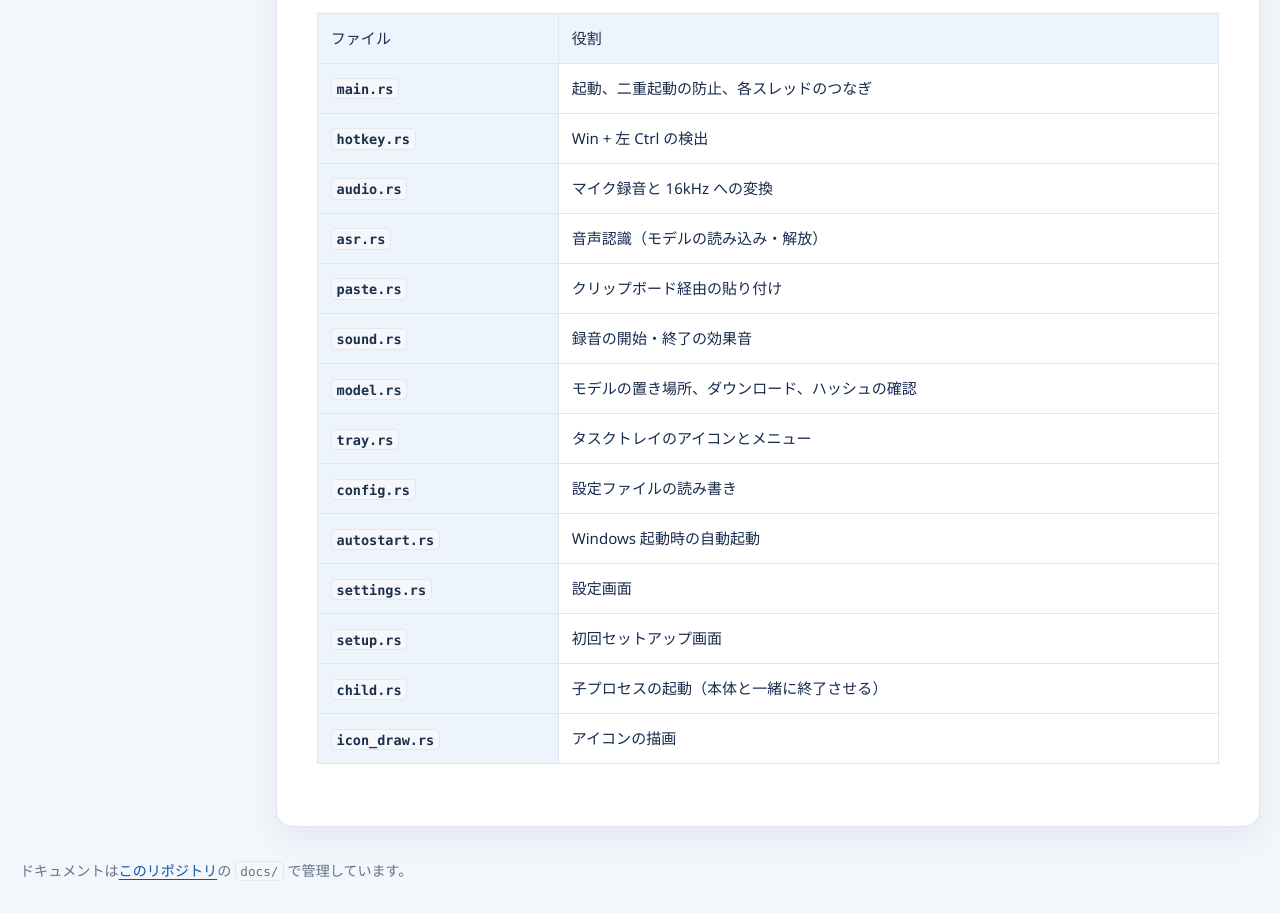
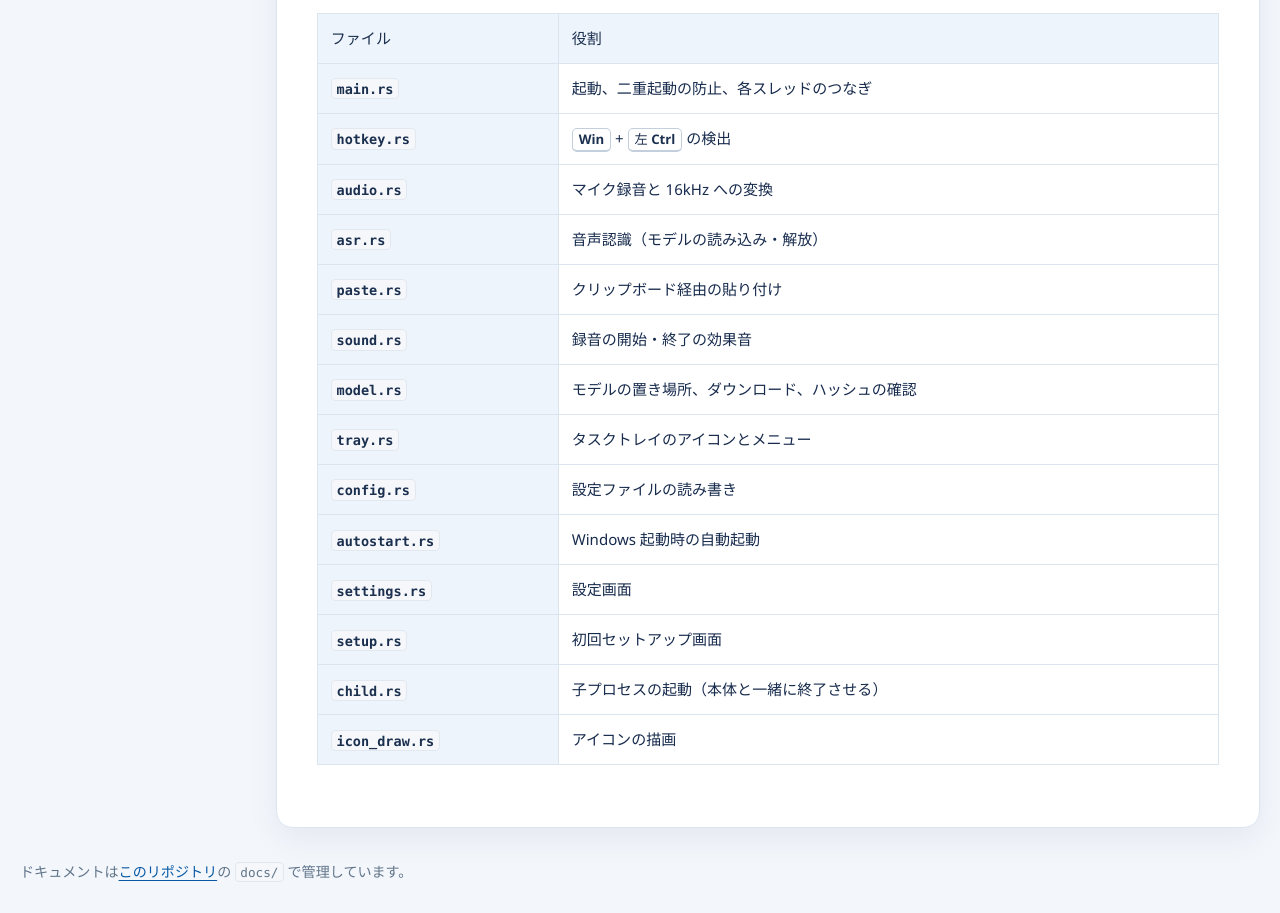
Before and after one commit to azarasi1226/azarasi-voice, a plain HTML site: page docs/overview.html in a window 1280 px wide. Shown: the part 1772-2685 px from the top of the page. Drawn offline with Linux system fonts and the light colour scheme.

Commit message:
Show the hotkey as keyboard keys
Use <kbd> for Win + Left Ctrl in the README and docs, with a key-cap
style in docs/style.css.

Co-Authored-By: Claude Opus 5.5 <noreply@anthropic.com>

```diff
--- a/docs/overview.html
+++ b/docs/overview.html
@@ -87,7 +87,7 @@
           <thead><tr><th>ファイル</th><th>役割</th></tr></thead>
           <tbody>
             <tr><th><code>main.rs</code></th><td>起動、二重起動の防止、各スレッドのつなぎ</td></tr>
-            <tr><th><code>hotkey.rs</code></th><td>Win + 左 Ctrl の検出</td></tr>
+            <tr><th><code>hotkey.rs</code></th><td><kbd>Win</kbd> + <kbd>左 Ctrl</kbd> の検出</td></tr>
             <tr><th><code>audio.rs</code></th><td>マイク録音と 16kHz への変換</td></tr>
             <tr><th><code>asr.rs</code></th><td>音声認識（モデルの読み込み・解放）</td></tr>
             <tr><th><code>paste.rs</code></th><td>クリップボード経由の貼り付け</td></tr>
--- a/docs/style.css
+++ b/docs/style.css
@@ -125,3 +125,11 @@ pre code { padding: 0; border: 0; color: inherit; background: none; font-size: i
   .hero { padding-top: 3rem; padding-bottom: 3rem; }
   .cards { grid-template-columns: 1fr; }
 }
+
+/* キー（<kbd>） */
+kbd {
+  display: inline-block; padding: .05em .45em; border: 1px solid #c3cfdc; border-bottom-width: 2px; border-radius: 5px;
+  background: #fff; color: var(--navy-dark); font-family: inherit; font-size: .88em; font-weight: 600; line-height: 1.5;
+  white-space: nowrap;
+}
+.flow > li > strong kbd { font-size: .85em; }
```
Also changed, not shown: docs/recording.html (+1 -1 lines), 1 other file.
